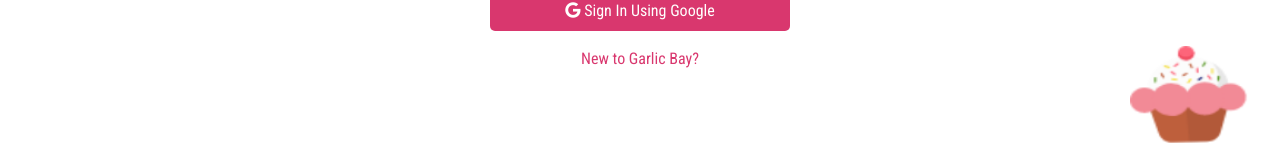
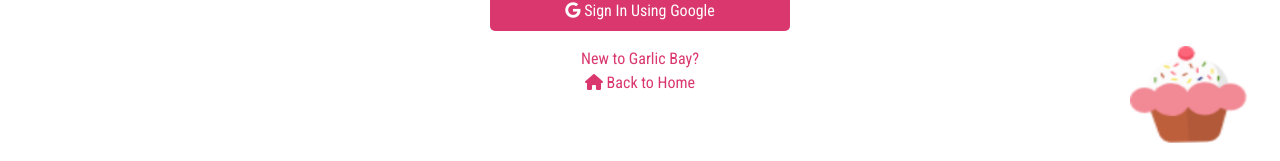
Before and after one commit to Khurshida-Meem/Garlic-Bey-FoodOrdering, a React (Create React App) app: page /login in a window 1280 px wide. Shown: the part 402-563 px from the top of the page. Built offline with nearby package versions, Linux system fonts and the light colour scheme; no server answers.

Commit message:
completed

```diff
--- a/src/Pages/Login/Login/Login.js
+++ b/src/Pages/Login/Login/Login.js
@@ -38,6 +38,8 @@ const Login = () => {
                             <button className="secondary-btn border-0 px-5 py-2 auth-btn mb-3" onClick={signInUsingGoogle}><i className="fab fa-google"></i> Sign In Using Google</button>
                             <br />
                             <NavLink className="secondary-text text-center link-text" to="/register">New to Garlic Bay?</NavLink>
+                            <br />
+                            <NavLink className="secondary-text text-center  link-text" to="/"><i className="fas fa-home"></i> Back to Home</NavLink>
                         </div>
 
                     </div> :
--- a/src/Pages/Register/Register.js
+++ b/src/Pages/Register/Register.js
@@ -45,6 +45,8 @@ const Register = () => {
                         <hr />
                         <div className="text-center">
                             <NavLink className="secondary-text text-center  link-text" to="/login">Already Have an account?</NavLink>
+                            <br />
+                            <NavLink className="secondary-text text-center  link-text" to="/"><i className="fas fa-home"></i> Back to Home</NavLink>
                         </div>
 
                     </div> :
```
